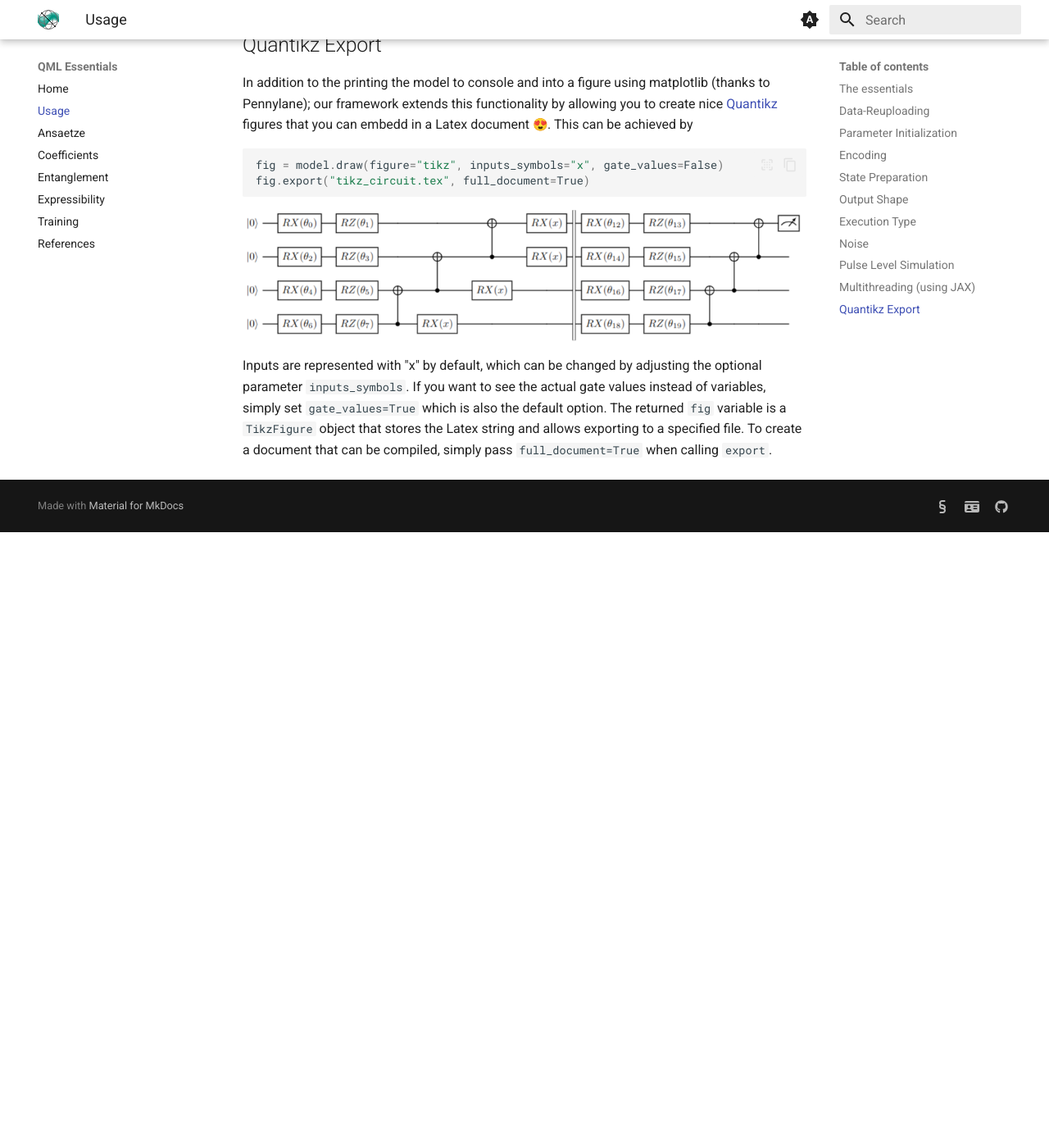
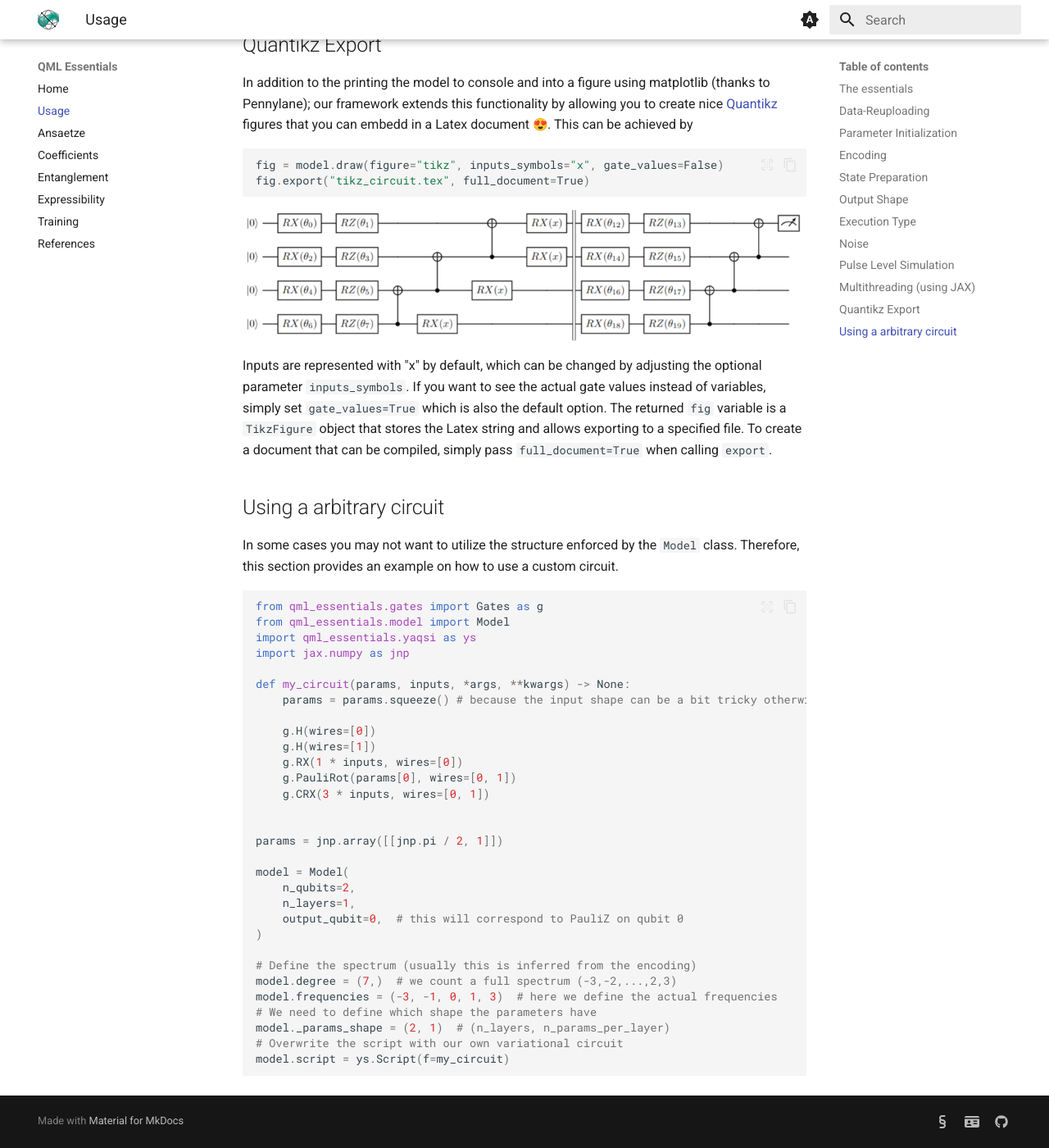
Before and after one commit to cirKITers/qml-essentials, an MkDocs documentation site: the page built from docs/usage.md, in a window 1280 px wide and 1400 px high, scrolled down 9940 px. Shown: the whole window at 82% size. Built offline with MkDocs 1.6.1 and Material for MkDocs 9.7.7, drawn with Linux system fonts in a browser that asks for light colours; emoji names are drawn with the system emoji font; before the commit the page ends 10589 px from its top, so only the background shows below that.

Commit message:
added minimal example for custom circuit
Signed-off-by: lc3267 <lc3267@kit.edu>

````diff
--- a/docs/usage.md
+++ b/docs/usage.md
@@ -332,3 +332,41 @@ Inputs are represented with "x" by default, which can be changed by adjusting th
 If you want to see the actual gate values instead of variables, simply set `gate_values=True` which is also the default option.
 The returned `fig` variable is a `TikzFigure` object that stores the Latex string and allows exporting to a specified file.
 To create a document that can be compiled, simply pass `full_document=True` when calling `export`.
+
+## Using a arbitrary circuit
+
+In some cases you may not want to utilize the structure enforced by the `Model` class.
+Therefore, this section provides an example on how to use a custom circuit.
+
+```python
+from qml_essentials.gates import Gates as g
+from qml_essentials.model import Model
+import qml_essentials.yaqsi as ys
+import jax.numpy as jnp
+
+def my_circuit(params, inputs, *args, **kwargs) -> None:
+    params = params.squeeze() # because the input shape can be a bit tricky otherwise
+
+    g.H(wires=[0])
+    g.H(wires=[1])
+    g.RX(1 * inputs, wires=[0])
+    g.PauliRot(params[0], wires=[0, 1])
+    g.CRX(3 * inputs, wires=[0, 1])
+
+
+params = jnp.array([[jnp.pi / 2, 1]])
+
+model = Model(
+    n_qubits=2,
+    n_layers=1,
+    output_qubit=0,  # this will correspond to PauliZ on qubit 0
+)
+
+# Define the spectrum (usually this is inferred from the encoding)
+model.degree = (7,)  # we count a full spectrum (-3,-2,...,2,3)
+model.frequencies = (-3, -1, 0, 1, 3)  # here we define the actual frequencies
+# We need to define which shape the parameters have
+model._params_shape = (2, 1)  # (n_layers, n_params_per_layer)
+# Overwrite the script with our own variational circuit
+model.script = ys.Script(f=my_circuit)
+```
````
